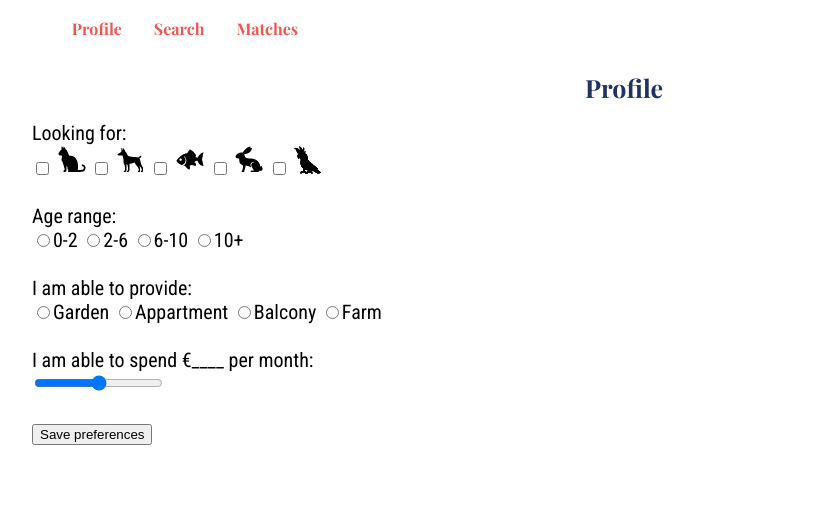
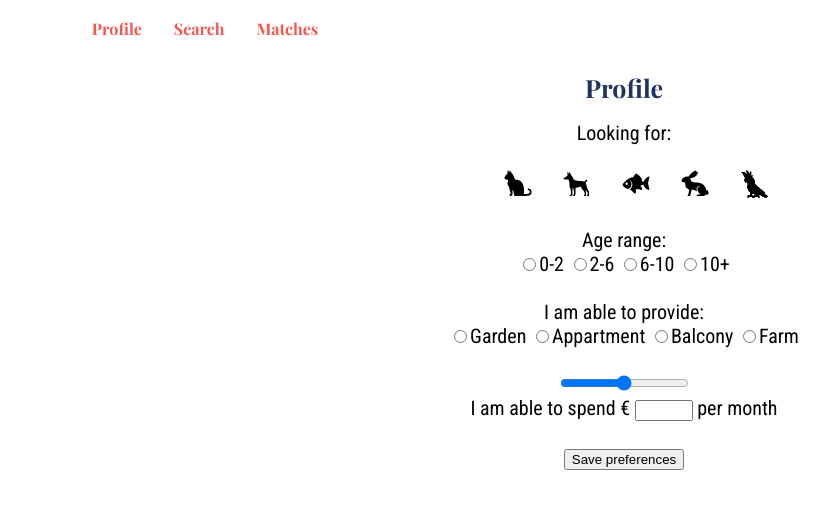
Before and after one commit to rosavoogd/datingapp, a website: page static-website/profile.html in a window 1280 px wide. Shown: the part 86-594 px from the top of the page, without its empty margins (16-845 px from the left). Drawn offline with nearby package versions, Linux system fonts and the light colour scheme.

Commit message:
another one

```diff
--- a/package.json
+++ b/package.json
@@ -16,6 +16,7 @@
     "body-parser": "^1.19.0",
     "ejs": "^3.1.3",
     "express": "^4.17.1",
+    "express-session": "^1.17.1",
     "slug": "^3.0.1"
   },
   "devDependencies": {
--- a/static-website/style/style.css
+++ b/static-website/css/style.css
@@ -1,3 +1,5 @@
+
+
 h1{
     font-family: 'Playfair Display', serif;
     text-align: center;
@@ -6,6 +8,7 @@ h1{
 
 ul{
     list-style: none;
+
 }
 
 ul li a{
@@ -27,7 +30,6 @@ a:hover, a:focus {
   nav ul {
     list-style: none;
     margin: 1em;
-    padding: 0;
     display: flex;
     flex-wrap: wrap;
     justify-content: center;
@@ -62,8 +64,30 @@ a:hover, a:focus {
   main form{
       font-size: 20px;
       font-family: 'Roboto Condensed', sans-serif;
-      padding-left: 2em;
+      text-align: center;
     }
+  input[type=number]{
+    width: 50px;
+    text-align: center;
+  }
+
+.checkbox:hover {
+  background-color: #f1564f;
+  border-radius: 50%;
+  cursor: pointer;
+
+}
+
+.checkbox input:checked{
+  background-color: #f1564f;
+  border-radius: 50%;
+  padding: .3em;
+  display: block;
+}
+
+input[type=checkbox]{
+  opacity: 0;
+}
 
 
   p{
--- a/static-website/profile.html
+++ b/static-website/profile.html
@@ -3,7 +3,7 @@
 <head>
     <meta charset="UTF-8">
     <meta name="viewport" content="width=device-width, initial-scale=1.0">
-    <link rel="stylesheet" href="style/style.css">
+    <link rel="stylesheet" href="css/style.css">
     <link href="https://fonts.googleapis.com/css2?family=Playfair+Display:wght@700&family=Roboto+Condensed&display=swap" rel="stylesheet">
     <title>PetConnect</title>
 </head>
@@ -21,33 +21,41 @@
     <main>
         <h1>Profile</h1>
         <form action="">
-            <label for="animal">Looking for: <br>
-                <input type="checkbox" name="test" value="small" >
-                <img src="img/cat.png">
-                <input type="checkbox" name="test" value="small" >
-                <img src="img/doberman.png">
-                <input type="checkbox" name="test" value="small" >
-                <img src="img/goldfish.png">
-                <input type="checkbox" name="test" value="small" >
-                <img src="img/hare.png">
-                <input type="checkbox" name="test" value="small" >
-                <img src="img/cockatoo.png">
+            <label for="animal">Looking for: <br><br>
+                <input type="checkbox" name="test">
+                <img class="checkbox" src="img/cat.png">
+                <input type="checkbox" name="test">
+                <img class="checkbox" src="img/doberman.png">
+                <input type="checkbox" name="test">
+                <img class="checkbox" src="img/goldfish.png">
+                <input type="checkbox" name="test">
+                <img class="checkbox" src="img/hare.png">
+                <input type="checkbox" name="test">
+                <img class="checkbox" src="img/cockatoo.png">
               </label><br><br>
         <label for="age">Age range: <br>
+
                 <input type="radio" name="age" id="age">0-2
                 <input type="radio" name="age" id="age">2-6
                 <input type="radio" name="age" id="age">6-10
                 <input type="radio" name="age" id="age">10+
             </label><br><br>
+
         <label for="provide">I am able to provide: <br>
             <input type="radio" name="provide" id="provide">Garden
             <input type="radio" name="provide" id="provide">Appartment
             <input type="radio" name="provide" id="provide">Balcony
             <input type="radio" name="provide" id="provide">Farm
-        </label><br><br>
-        <label for="money">I am able to spend €____ per month: <br>
-            <input type="range" id="money" name="money" min="50" max="1000">
-        </label><br><br>
+        </label><br>
+
+        <label for="money"><br>
+            <input type="range" id="money" name="money" step="5" min="50" max="1000">
+        </label><br>
+        <label for="input">I am able to spend €
+            <input type="number" id="input" name="input" step="5" min="50" max="1000">
+            per month</label>
+        <br><br>
+
         <label for="button">
              <input type="submit" value="Save preferences">
         </label>
--- a/view/list.ejs
+++ b/view/list.ejs
@@ -4,7 +4,7 @@
     <meta charset="UTF-8">
     <meta name="viewport" content="width=device-width, initial-scale=1.0">
     <title>Animals</title>
-    <link rel="stylesheet" href="../static-website/style/style.css">
+    <link rel="stylesheet" href="css/style.css">
 </head>
 <body>
     <h1>Animals</h1>
```
Also changed, not shown: index.js (+51 -13 lines), static-website/index.html (+1 -1 lines), view/settings.ejs (+11 -11 lines), 1 other file.
